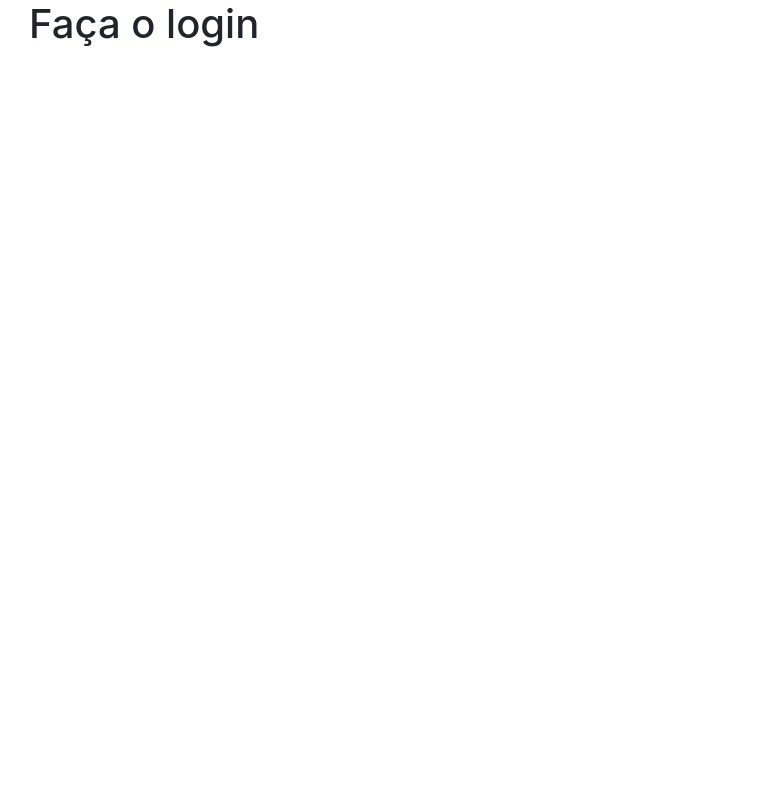
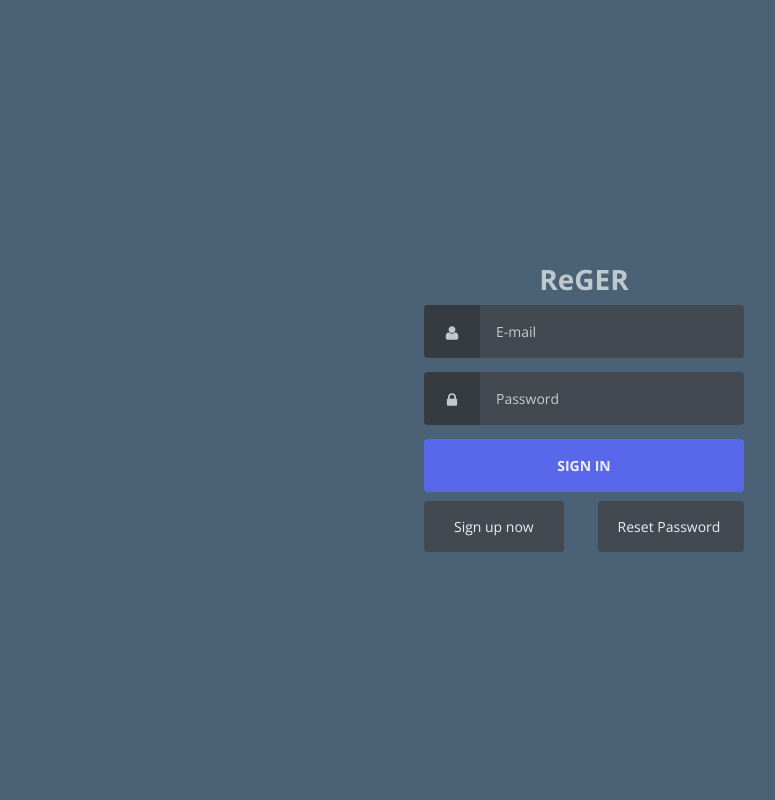
Before and after one commit to tommyevinicius/ReGer, a PHP site: page / in a window 1280 px wide. Shown: the whole page, without its empty margins (56-831 px from the left). Run offline with PHP 8.4, Linux system fonts and the light colour scheme; some libraries are stand-ins or nearby versions.

Commit message:
Login frontend criado.

```diff
--- a/views/login.phtml
+++ b/views/login.phtml
@@ -1,22 +1,57 @@
 <!DOCTYPE html>
 <html lang="pt-br">
 <head>
-    <meta charset="utf-8">
-    <meta name="viewport"
-          content="width=device-width, user-scalable=no, initial-scale=1.0, maximum-scale=1.0, minimum-scale=1.0">
-    <meta http-equiv="X-UA-Compatible" content="ie=edge">
-    <title>ReGER</title>
+    <meta charset="UTF-8">
+    <meta name="viewport" content="width=device-width, initial-scale=1">
 
-    <link rel="stylesheet" href="https://maxcdn.bootstrapcdn.com/bootstrap/4.0.0-beta.2/css/bootstrap.min.css"
-          integrity="sha384-PsH8R72JQ3SOdhVi3uxftmaW6Vc51MKb0q5P2rRUpPvrszuE4W1povHYgTpBfshb" crossorigin="anonymous">
-    <link rel="stylesheet" href="/Assets/custom-bootstrap.css">
+    <link rel="stylesheet" type="text/css" href="/Assets/css/login-bootstrap.css"/>
     <link href="https://fonts.googleapis.com/css?family=Open+Sans:400,700" rel="stylesheet">
 </head>
 
-<body>
+<body class="align">
+<div class="grid">
 
-<div class="container">
-    <h1>Faça o login</h1>
+    <h1 class="text-center">ReGER</h1>
+
+    <form action="/aplicacao/login/login.php" method="POST" class="form login">
+
+        <div class="form__field">
+            <label for="email">
+                <svg class="icon">
+                    <use xmlns:xlink="http://www.w3.org/1999/xlink" xlink:href="#user"></use>
+                </svg>
+                <span class="hidden">Username</span></label>
+            <input id="email" type="text" name="email" class="form__input" placeholder="E-mail" required>
+        </div>
+
+        <div class="form__field">
+            <label for="password">
+                <svg class="icon">
+                    <use xmlns:xlink="http://www.w3.org/1999/xlink" xlink:href="#lock"></use>
+                </svg>
+                <span class="hidden">Password</span></label>
+            <input id="password" type="password" name="password" class="form__input" placeholder="Password"
+                   required>
+        </div>
+
+        <div class="form__field">
+            <input type="submit" value="Sign In">
+        </div>
+
+    </form>
+
+    <div class="text-center">
+
+        <p class="text-center left" style="float: left">
+            <a href="<?=HOME;?>aplicacao/register/index.php" onclick="session_destroy()">Sign up now</a>
+        </p>
+
+        <p class="text-center right" style="float: right">
+            <a href="#" onclick="session_destroy(), window.location.reload()">Reset Password&nbsp;</a>
+        </p>
+
+    </div>
+
 </div>
 
 <svg xmlns="http://www.w3.org/2000/svg" class="icons">
@@ -33,5 +68,16 @@
         <path d="M22 0c-5.523 0-10 4.477-10 10 0 0.626 0.058 1.238 0.168 1.832l-12.168 12.168v6c0 1.105 0.895 2 2 2h2v-2h4v-4h4v-4h4l2.595-2.595c1.063 0.385 2.209 0.595 3.405 0.595 5.523 0 10-4.477 10-10s-4.477-10-10-10zM24.996 10.004c-1.657 0-3-1.343-3-3s1.343-3 3-3 3 1.343 3 3-1.343 3-3 3z"></path>
     </symbol>
 </svg>
+
+<script src="https://code.jquery.com/jquery-3.2.1.slim.min.js"
+        integrity="sha384-KJ3o2DKtIkvYIK3UENzmM7KCkRr/rE9/Qpg6aAZGJwFDMVNA/GpGFF93hXpG5KkN"
+        crossorigin="anonymous"></script>
+<script src="https://cdnjs.cloudflare.com/ajax/libs/popper.js/1.12.3/umd/popper.min.js"
+        integrity="sha384-vFJXuSJphROIrBnz7yo7oB41mKfc8JzQZiCq4NCceLEaO4IHwicKwpJf9c9IpFgh"
+        crossorigin="anonymous"></script>
+<script src="https://maxcdn.bootstrapcdn.com/bootstrap/4.0.0-beta.2/js/bootstrap.min.js"
+        integrity="sha384-alpBpkh1PFOepccYVYDB4do5UnbKysX5WZXm3XxPqe5iKTfUKjNkCk9SaVuEZflJ"
+        crossorigin="anonymous"></script>
+
 </body>
 </html>
```
Also changed, not shown: public/Assets/css/custom-bootstrap.css (renamed from public/Assets/custom-bootstrap.css), public/Assets/css/login-bootstrap.css (added).
